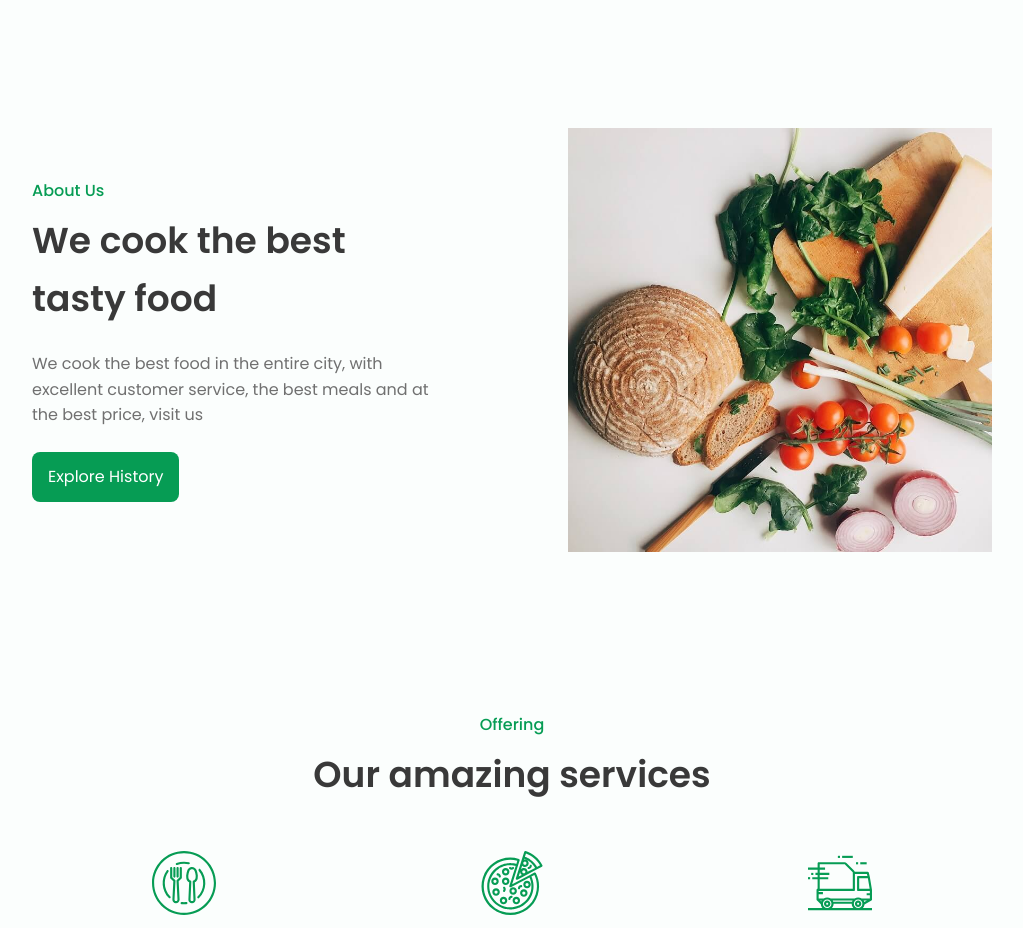
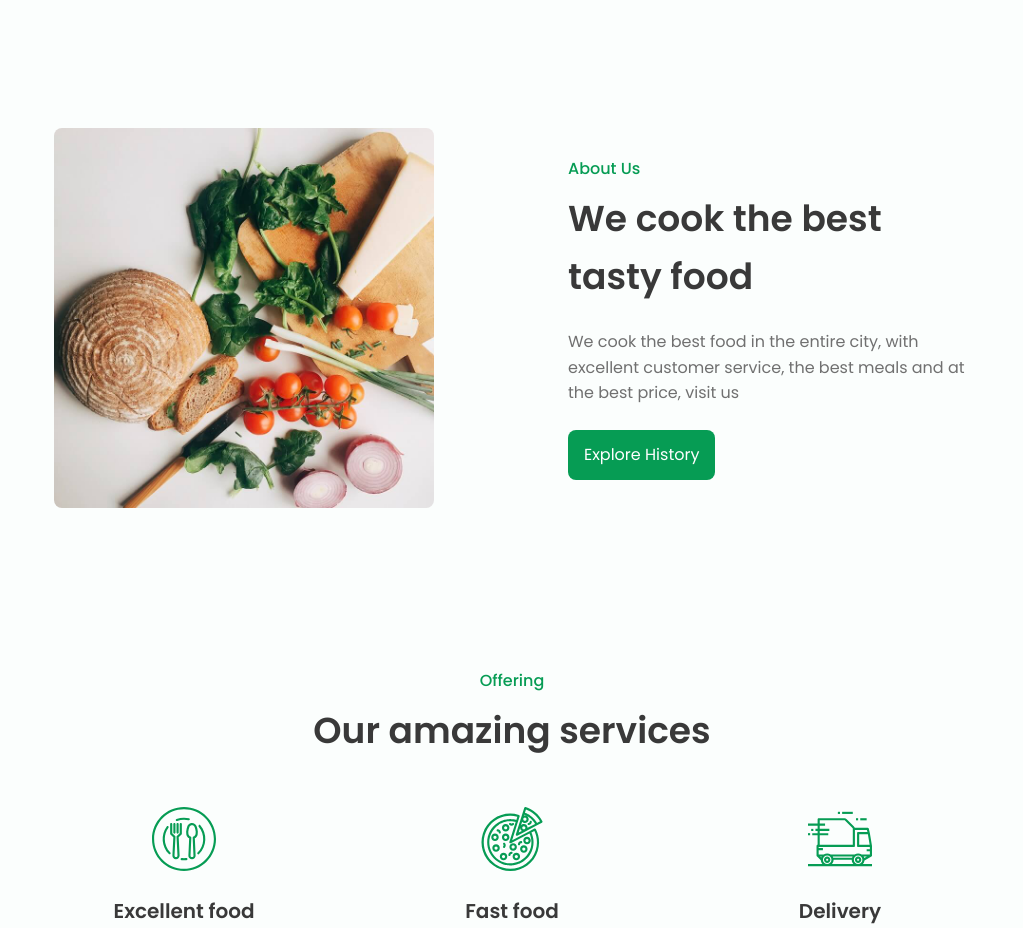
Before and after one commit to S-Solomon/Responsive-Restaurant-Website, a plain HTML site: page index.html in a window 1280 px wide. Shown: the part 800-1728 px from the top of the page, without its empty margins (128-1151 px from the left). Drawn offline with nearby package versions, Linux system fonts and the light colour scheme.

Commit message:
Update index.html

```diff
--- a/index.html
+++ b/index.html
@@ -4,7 +4,7 @@
     <meta charset="UTF-8" />
     <meta name="viewport" content="width=device-width, initial-scale=1.0" />
     <meta http-equiv="X-UA-Compatible" content="ie=edge" />
-    <title>Responsive Restaurant</title>
+    <title>Tasty Restaurant</title>
 
     <!-- =========== BOX ICONS =============== -->
     <link href='https://unpkg.com/boxicons@2.0.7/css/boxicons.min.css' rel='stylesheet'>
@@ -68,7 +68,7 @@
                     <a href="#" class="button">Explore History</a>
                 </div>
 
-                <img src="./root/img/about.jpg" alt="" class="abot__img">
+                <img src="./root/img/about.jpg" alt="" class="about__img">
             </div>
         </section>
 
```
